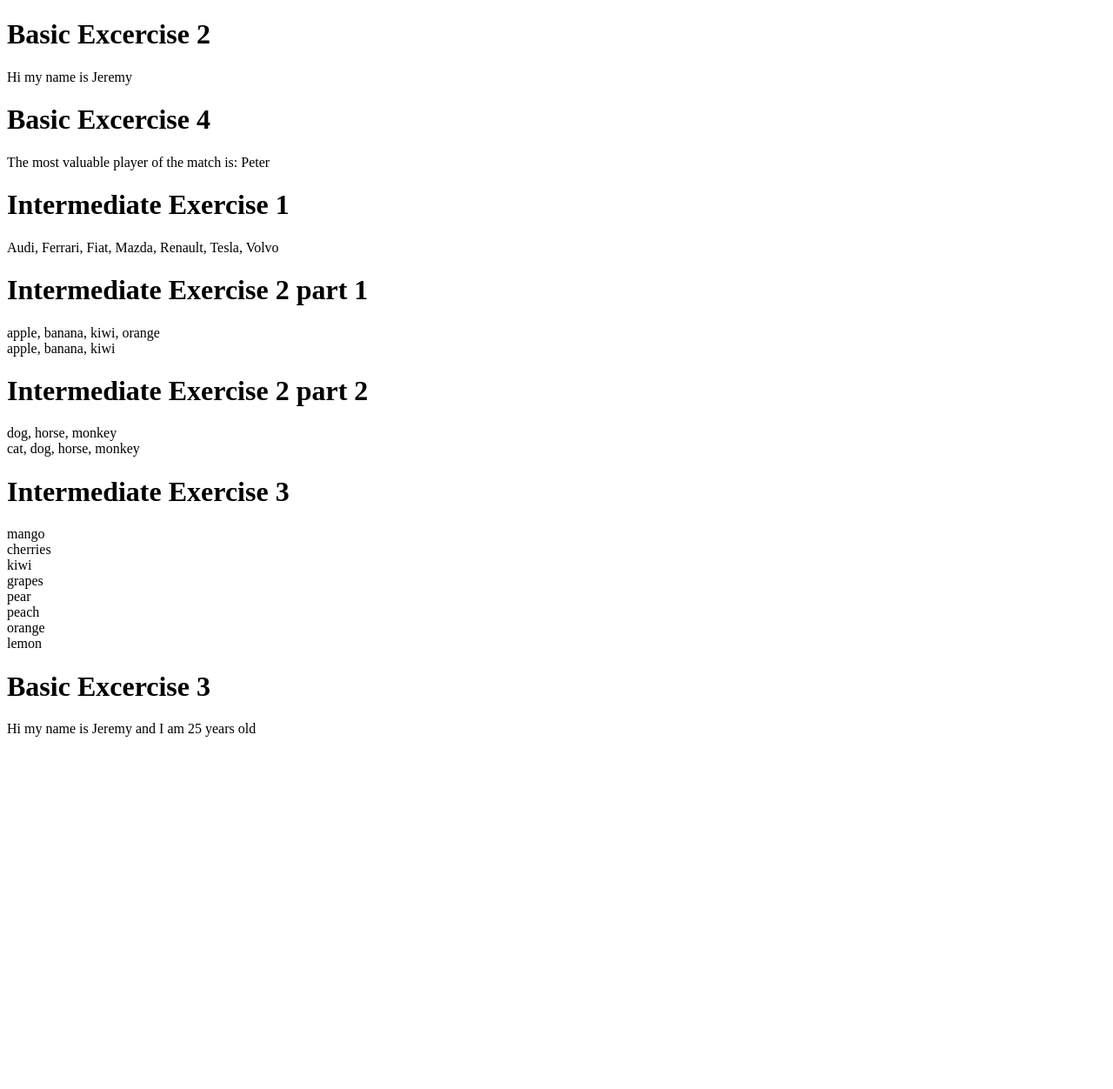
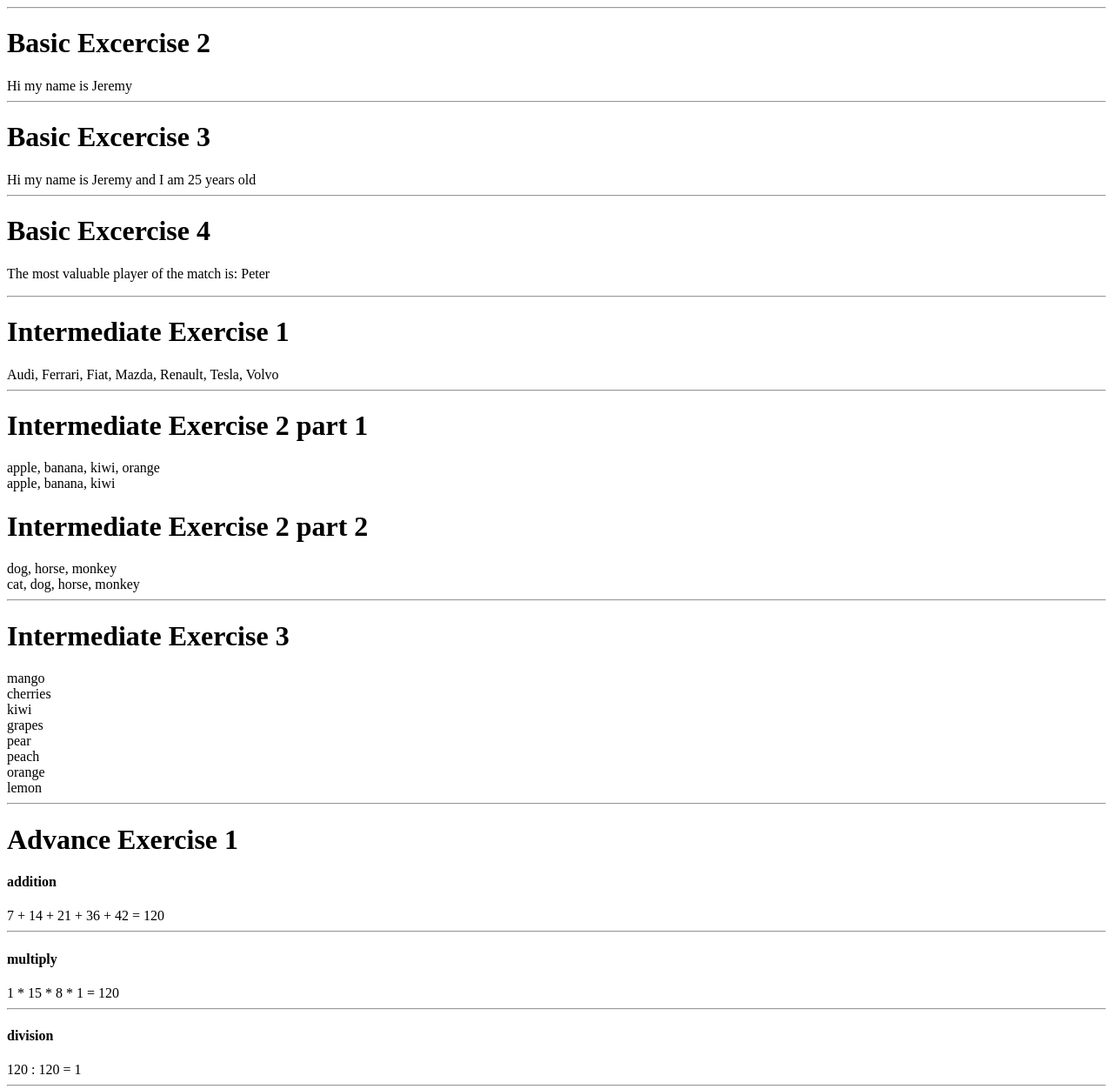
Before and after one commit to FaberDS/FSWD40-JS-DAY01, a plain HTML site: page basic/index.html in a window 1280 px wide. Shown: the top 1252 px of the page at 87% size. Before the commit the page ends 855 px from the top, so only its background shows below. Drawn offline with nearby package versions, Linux system fonts and the light colour scheme; files that its build step writes are made by us from their sources.

Commit message:
finished up to challenge

```diff
--- a/basic/index.html
+++ b/basic/index.html
@@ -11,21 +11,14 @@
 </head>
 
 <body>
-    <header id="header" class="">
-    </header>
-    <!-- /header -->
-    <div class="wrapper">
-    </div>
-    <footer>
-    </footer>
     <script>
-    //first excercise
-    console.log("Hello from the Console");
+    // first excercise
+    // console.log("Hello from the Console");
 
-    //Basic Exercise 3
-    var basic2 = "Hi my name is Jeremy";
-    var basic3 = "and I am 25 years old";
-    document.write("<h1>Basic Excercise 3</h1>" + basic2 + " " + basic3);
+    // Basic Exercise 3
+    // var basic2 = "Hi my name is Jeremy";
+    // var basic3 = "and I am 25 years old";
+    // document.write("<h1>Basic Excercise 3</h1>" + basic2 + " " + basic3);
     </script>
 </body>
 
--- a/basic/js/main.js
+++ b/basic/js/main.js
@@ -1,20 +1,31 @@
+//Basic first excercise
+console.log("Basic Excercise 1");
+console.log("Hello from the Console");
+
 //Basic Exercise 2
-document.write("<h1>Basic Excercise 2</h1>");
+document.write("<hr><h1>Basic Excercise 2</h1>");
 document.write("Hi my name is Jeremy");
 
+
+//Basic Exercise 3
+document.write("<hr><h1>Basic Excercise 3</h1>");
+var basic2 = "Hi my name is Jeremy";
+var basic3 = "and I am 25 years old";
+document.write(basic2 + " " + basic3);
+
 //Basic Exercise 4
-document.write("<h1>Basic Excercise 4</h1>");
+document.write("<hr><h1>Basic Excercise 4</h1>");
 var player = ["Martin", "Thomas", "Peter", "Mathias", "Niki"];
 document.write("<p>The most valuable player of the match is: " + player[2] + "</p>");
 
 //Intermediate Exercise 1
-document.write("<h1>Intermediate Exercise 1</h1>");
+document.write("<hr><h1>Intermediate Exercise 1</h1>");
 var cars = ["Tesla", "Audi", "Renault", "Volvo", "Mazda", "Fiat", "Ferrari"];
 cars.sort();
 document.write(cars.join(", "));
 
 //Intermediate Exercise 2 part 1.
-document.write("<h1>Intermediate Exercise 2 part 1</h1>");
+document.write("<hr><h1>Intermediate Exercise 2 part 1</h1>");
 var fruits = ["apple", "banana", "kiwi"];
 
 fruits.push("orange");
@@ -32,8 +43,77 @@ animals.unshift("cat");
 document.write(animals.join(", "));
 
 //Intermediate Exercise 3.
-document.write("<h1>Intermediate Exercise 3</h1>");
+document.write("<hr><h1>Intermediate Exercise 3</h1>");
 var fruitsEx3 = "mango/cherries/kiwi/grapes/pear/peach/orange/lemon";
 var fruitsEx3Ar = new Array();
 fruitsEx3Ar = fruitsEx3.split("/");
 document.write(fruitsEx3Ar.join("<br>"));
+
+//Advance Exercise 1. addition
+document.write("<hr><h1>Advance Exercise 1</h1><h4>addition</h4>");
+var a = 7;
+var b = 14;
+var c = "21";
+var d = '36';
+var e = 42;
+c = Number(c);
+d = Number(d);
+var sum = a + b + c + d + e;
+document.write("7 + 14 + 21 + 36 + 42 = " + sum);
+
+//Advance Exercise 1. multiply
+document.write("<hr><h4>multiply</h4>");
+var f = '1';
+var g = 15;
+var h = 8;
+var i = "1";
+f = Number(f);
+i = Number(i);
+var multiply = f * g * h * i;
+document.write("1 * 15 * 8 * 1 = " + multiply);
+
+//Advance Exercise 1. division
+document.write("<hr><h4>division</h4>");
+document.write("120 : 120 = " + sum / multiply);
+
+//Advance Exercise 2.
+document.write("<hr><h1>Advance Exercise 2.</h1>");
+var selection = [ [1, 2, 1, 24], [8, 11, 9, 4], [7, 0, 7, 27], [7, 4, 28, 14], [3, 10, 25, 7], [21, 4, 6, 17], [3, 5, 26, 3] ]
+
+document.write(selection[1][1] +  ", " + selection[4][2] +  ", " + selection[5][3] +  ", " + selection[2][3] +  ", " + selection[2][1]);
+
+//Advance Exercise 3.
+document.write("<hr><h1>Advance Exercise 3.</h1>");
+
+var sentence = "With the online map of Vienna you can easily navigate through Vienna.";
+
+//----------mathod array
+// var sentenceSplit = new Array();
+// sentenceSplit = sentence.split(" ");
+// sentenceSplit.indexOf("Vienna");
+// document.write(sentenceSplit);
+var vienna1 = new Array();
+vienna1 = sentence.match(/Vienna/g);
+document.write(vienna1[0] + "<br>");
+document.write(vienna1[1]);
+
+// var vie1 = sentence.match("Vienna");
+// document.write(vie1);
+// document.write(sentence);
+
+// Search Experiment
+// while(!sentence.search("Vienna") = -1){
+	// var vie1 = sentence.search("Vienna");
+	// var vieEnd = vie1 + 6;
+	// var vieStartMinus1 = vie1 -1;
+	// var vieEndAdd1 = vieEnd + 1;
+	// var vieString1 = sentence.substring(vie1, vieEnd);
+	// document.write(vieString1);
+	// var sentenceSplit = sentence.shift(0, vieEndAdd1);
+	// document.write(sentence);
+
+// }
+// 	sentence = sentence.substring(vieStartMinus1, vieEndAdd1) +
+
+// var vie1 = sentence.search("Vienna");
+// document.write(vieString1);
```
